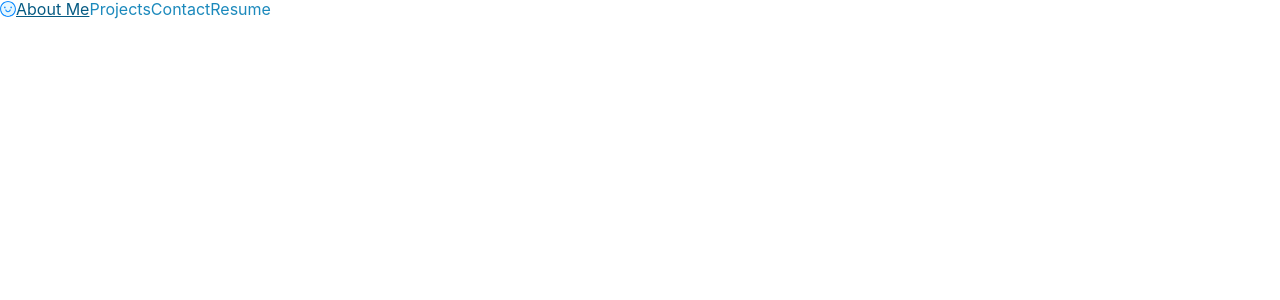
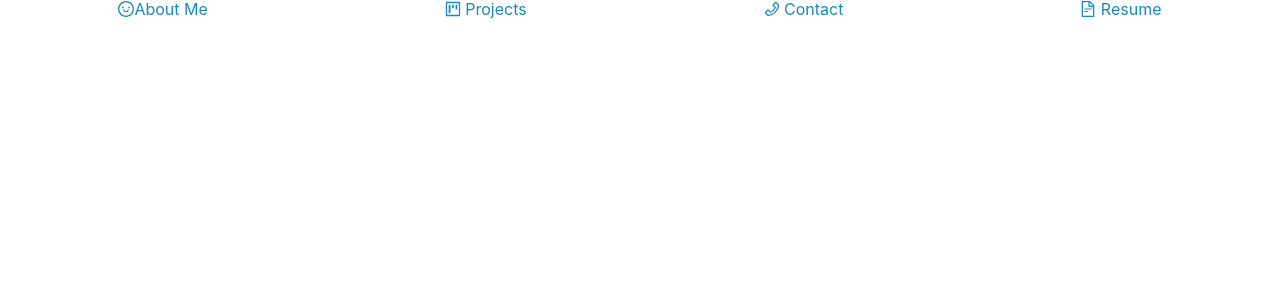
Before and after one commit to Anguswaffle/react-portfolio, a React (Create React App) app: page / in a window 1280 px wide. Shown: the top 300 px of the page. Built offline with nearby package versions, Linux system fonts and the light colour scheme.

Commit message:
added navbar

```diff
--- a/src/components/navbar/Navbar.js
+++ b/src/components/navbar/Navbar.js
@@ -1,15 +1,17 @@
 import { NavLink } from "react-router-dom";
-import { SmileTwoTone } from "@ant-design/icons/lib/icons";
+import { SmileOutlined, ProjectOutlined, PhoneOutlined, FileTextOutlined } from "@ant-design/icons/lib/icons";
 
 
 export default function Navbar() {
 
   return (
-    <nav>
-      <NavLink to='/'><SmileTwoTone />About Me</NavLink>
-      <NavLink to='/projects'>Projects</NavLink>
-      <NavLink to='/contact'>Contact</NavLink>
-      <NavLink to='/resume'>Resume</NavLink>
-    </nav>
+    // <div className="display-flex justify-flex-end">
+      <nav className="display-flex justify-space-around">
+        <NavLink to='/'><SmileOutlined />About Me</NavLink>
+        <NavLink to='/projects'><ProjectOutlined /> Projects</NavLink>
+        <NavLink to='/contact'><PhoneOutlined /> Contact</NavLink>
+        <NavLink to='/resume'><FileTextOutlined /> Resume</NavLink>
+      </nav>
+    // </div>
   );
 }
```
